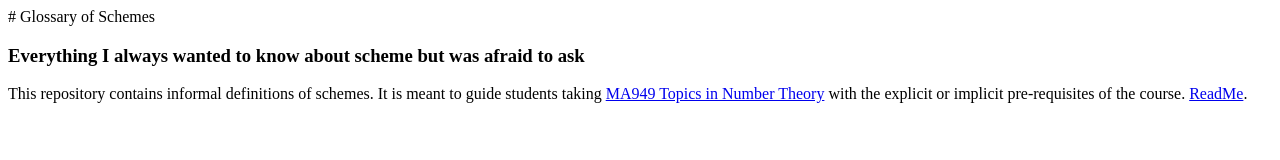
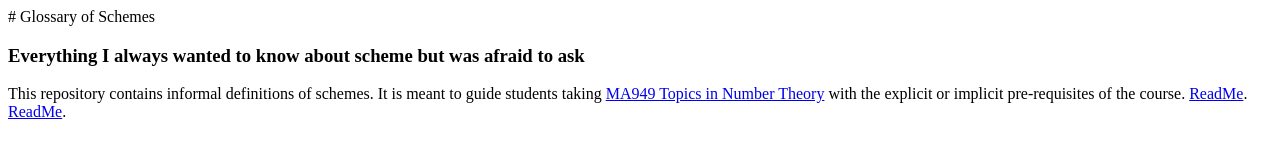
Before and after one commit to adomani/Schemes_not_much, a plain HTML site: page index.html in a window 1280 px wide. Drawn offline with Linux system fonts and the light colour scheme.

Commit message:
second link?

```diff
--- a/index.html
+++ b/index.html
@@ -6,3 +6,5 @@
 This repository contains informal definitions of schemes.  It is meant to guide students taking <a href="https://warwick.ac.uk/fac/sci/maths/postgrad/current/phd_studies/modules/ma939/" target="_blank">MA949 Topics in Number Theory</a> with the explicit or implicit pre-requisites of the course.
 
 <a href="README.md">ReadMe</a>.
+
+<a href="defs.html">ReadMe</a>.
```
